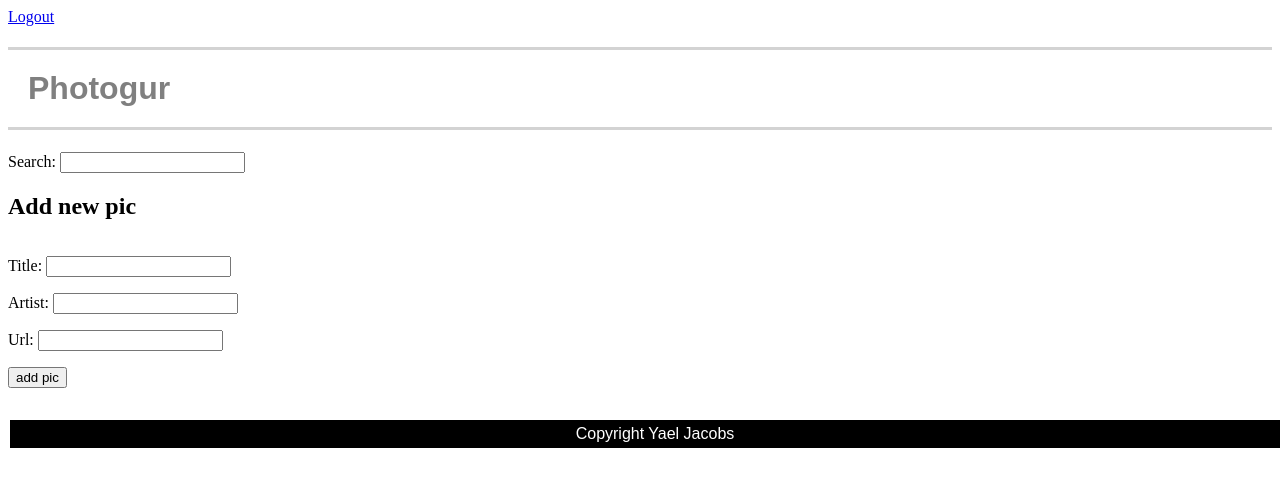
After one commit to ynjacobs/photo-app, a Django app: page /add_pic/ in a window 1280 px wide. The commit adds this page. Shown: the top 487 px of the page. Run offline with Django 3.2, Linux system fonts and the light colour scheme; a user stored in the database is signed in.

Commit message:
added page for users to add pics and also a login and logout

```diff
--- a/photogur/forms.py
+++ b/photogur/forms.py
@@ -1,6 +1,14 @@
 from django.forms import CharField, PasswordInput, Form
 from django import forms
+from photogur.models import *
+
+
 
 class LoginForm(Form):
     username = CharField(label="User Name", max_length=64)
     password = CharField(widget=PasswordInput())
+
+class PictureForm(forms.ModelForm):
+   class Meta:
+    model = Picture
+    fields = ['title', 'artist', 'url']
--- a/photogur/models.py
+++ b/photogur/models.py
@@ -1,9 +1,12 @@
 from django.db import models
+from django.contrib.auth.models import User
+from django import forms
 
 class Picture(models.Model):
    title = models.CharField(max_length=255)
    artist = models.CharField(max_length=255)
    url = models.CharField(max_length=255)
+   user = models.ForeignKey(User, on_delete=models.CASCADE, related_name= 'pictures')
 
    def __str__(self):
     return self.title
--- a/photogur/settings.py
+++ b/photogur/settings.py
@@ -70,6 +70,8 @@ TEMPLATES = [
 
 WSGI_APPLICATION = 'photogur.wsgi.application'
 
+LOGIN_URL = 'login'
+
 
 # Database
 # https://docs.djangoproject.com/en/2.2/ref/settings/#databases
--- /dev/null
+++ b/photogur/templates/add_pics.html
@@ -0,0 +1,43 @@
+{% extends 'base.html' %}
+{% block content %}
+
+<h2>Add new pic</h2>
+
+
+<ul>
+    {% for pic in add_pic.pictures.all %}
+        <li>
+
+            <p>{{ picture.title }}</p>
+            <p>{{ picture.body }}</p>
+            <p>{{ picture.url }}</p>
+        </li>
+    {% endfor %}
+</ul>
+
+<form action="{% url 'add_pic' %}" method="post">
+    {% csrf_token %}
+
+
+                {{ form.as_p }}
+
+    <div class="field">
+
+        <button type="submit">
+            <span>add pic</span>
+        </button>
+    </div>
+</form>
+
+
+<ul>
+    {% for pic in add_pic.pictures.all %}
+
+    <li>{{ picture.url }}</li>
+
+
+    {% endfor %}
+</ul>
+
+
+{% endblock %}
--- a/photogur/templates/base.html
+++ b/photogur/templates/base.html
@@ -6,7 +6,15 @@
         <meta name="viewport" content="width=device-width, initial-scale=1.0">
         <link rel="stylesheet" href="{% static 'css/main.css' %}">
 </head>
-<body>
+
+
+<body>{% if request.user.is_authenticated %}
+    <!-- display link to log out -->
+    <a href= "{% url 'logout' %}"> Logout </a>
+  {% else %}
+    <!-- display link to login page -->
+    <a href= "{% url 'login' %}"> Login </a>
+  {% endif %}
         <header>
                 <h1>Photogur</h1>
                 <form action="{% url 'picture_search' %}" method="get">
--- a/photogur/templates/pictures.html
+++ b/photogur/templates/pictures.html
@@ -4,6 +4,7 @@
     <ul>
         {% for picture in pictures %}
             <a href="{% url 'picture_details' id=picture.pk %}">
+                    {{ request.user.username }}
 
                <li>
                   <span>
--- a/photogur/urls.py
+++ b/photogur/urls.py
@@ -15,7 +15,7 @@ Including another URLconf
 """
 from django.contrib import admin
 from django.urls import path
-from photogur.views import picture, root, picture_show, picture_search, create_comment, login_view
+from photogur.views import picture, root, picture_show, picture_search, create_comment, login_view, logout_view, signup, add_pic
 
 urlpatterns = [
     path('', root),
@@ -25,4 +25,7 @@ urlpatterns = [
     path('search', picture_search, name='picture_search'),
     path('comments/new', create_comment, name='create_comment'),
     path('login/', login_view, name="login"),
+    path('logout/', logout_view, name="logout"),
+    path('signup/', signup, name='signup'),
+    path('add_pic/', add_pic, name='add_pic'),
 ]
--- a/photogur/views.py
+++ b/photogur/views.py
@@ -2,7 +2,10 @@ from django.http import HttpResponse, HttpResponseRedirect
 from django.shortcuts import render, redirect
 from photogur.models import Picture, Comment
 from django.urls import reverse
-from photogur.forms import LoginForm
+from photogur.forms import LoginForm, PictureForm
+from django.contrib.auth import authenticate, login, logout
+from django.contrib.auth.forms import UserCreationForm
+from django.contrib.auth.decorators import login_required
 
 
 
@@ -45,12 +48,65 @@ def create_comment(request):
     new_comment_pic = Picture.objects.get(id = pic_id)
     comment = Comment(name=comment_title, message=comment_msg, picture=new_comment_pic)
     comment.save()
-    print('tiotle', comment_title,'-' ,'msg:', comment_msg,'pic', new_comment_pic)
+    print('title', comment_title,'-' ,'msg:', comment_msg,'pic', new_comment_pic)
     # return HttpResponseRedirect(reverse('picture'))
     return redirect('picture_details', id= pic_id)
 
 def login_view(request):
-    form = LoginForm()
+    if request.method == 'POST':
+        form = LoginForm(request.POST)
+        if form.is_valid():
+            username = form.cleaned_data['username']
+            pw = form.cleaned_data['password']
+            user = authenticate(username=username, password=pw)
+            if user is not None:
+                login(request, user)
+                return HttpResponseRedirect('/pictures')
+            else:
+                form.add_error('username', 'Login failed')
+    else:
+        form = LoginForm()
+
     context = {'form': form}
     http_response = render(request, 'login.html', context)
     return HttpResponse(http_response)
+
+
+def logout_view(request):
+    logout(request)
+    return HttpResponseRedirect('/pictures')
+
+
+def signup(request):
+    if request.method == 'POST':
+        form = UserCreationForm(request.POST)
+        if form.is_valid():
+            form.save()
+            username = form.cleaned_data.get('username')
+            raw_password = form.cleaned_data.get('password1')
+            user = authenticate(username=username, password=raw_password)
+            login(request, user)
+            return HttpResponseRedirect('pictures')
+    else:
+        form = UserCreationForm()
+    html_response =  render(request, 'signup.html', {'form': form})
+    return HttpResponse(html_response)
+
+@login_required
+def add_pic(request):
+    if request.method == 'POST':
+        picture = Picture(user = request.user)
+        picture.user = request.user
+        form = PictureForm(request.POST, instance=picture)
+        if form.is_valid():
+            add_pic = form.save()
+            return HttpResponseRedirect('/pictures')
+        else:
+            context = { 'form': form }
+            response = render(request, 'add_pics.html', context)
+            return HttpResponse(response)
+    else:
+        form = PictureForm()
+        context = { 'form': form }
+        response = render(request, 'add_pics.html', context)
+        return HttpResponse(response)
```
Also changed, not shown: photogur/templates/signup.html (added, +9 -0 lines), db.sqlite3, photogur/migrations/0003_picture_user.py (added).
